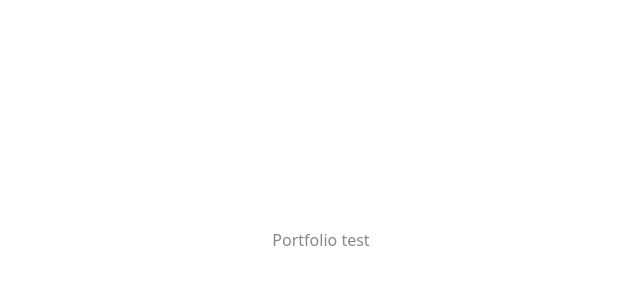
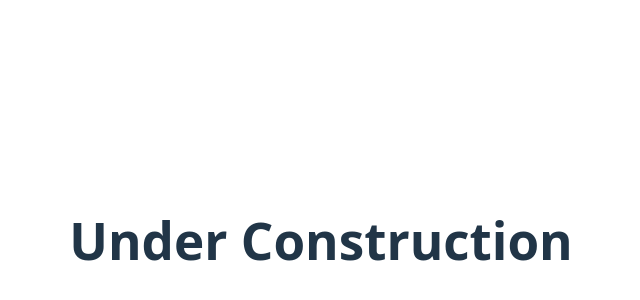
Before and after one commit to JitseVerstraete/JitseVerstraete.github.io, a React (Vite) app: page / in a window 1280 px wide. Shown: the part 160-460 px from the top of the page, without its empty margins (319-959 px from the left). Built offline with nearby package versions, Linux system fonts and the light colour scheme.

Commit message:
under construction

```diff
--- a/src/App.jsx
+++ b/src/App.jsx
@@ -8,9 +8,8 @@ function App() {
 
   return (
     <>
-      <p className="read-the-docs">
-        Portfolio test
-        </p>
+
+      <h1>Under Construction</h1>
     </>
   )
 }
```
